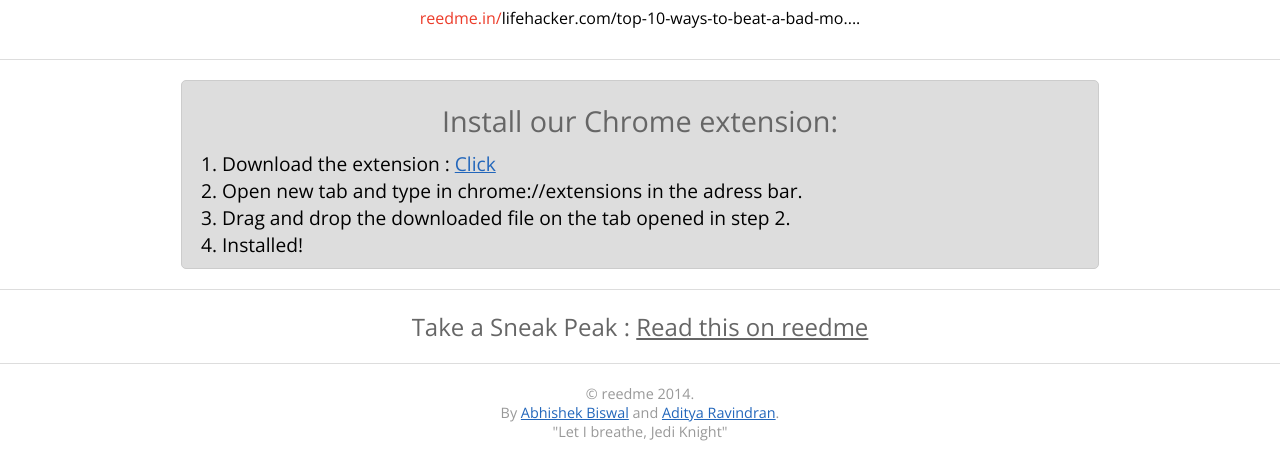
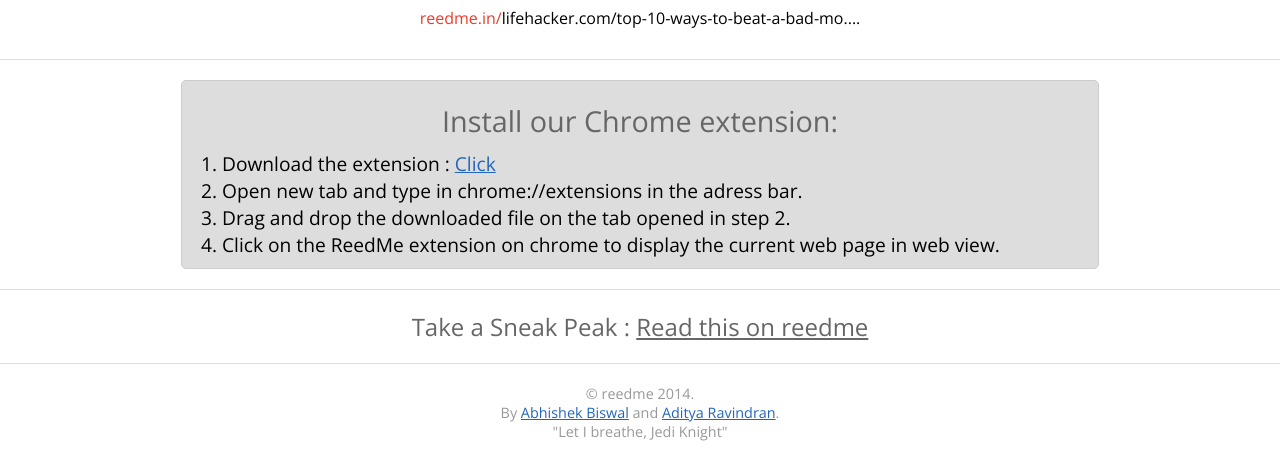
Before and after one commit to AbhishekBiswal/reedme, a Flask app: page / in a window 1280 px wide. Shown: the part 622-1078 px from the top of the page. Run offline with Flask 2, Linux system fonts and the light colour scheme; some web fonts are replaced.

Commit message:
added chrome extension fix - step 3

```diff
--- a/templates/base.html
+++ b/templates/base.html
@@ -51,7 +51,7 @@
 				<li>Download the extension : <a target="_blank" href="https://raw.githubusercontent.com/AbhishekBiswal/ReedMeExt/master/reedmeChrome.crx">Click</a></li>
 				<li>Open new tab and type in chrome://extensions in the adress bar.</li>
 				<li>Drag and drop the downloaded file on the tab opened in step 2.</li>
-				<li>Installed!</li>
+				<li>Click on the ReedMe extension on chrome to display the current web page in web view.</li>
 			</ol>
 
 		</div>
```
